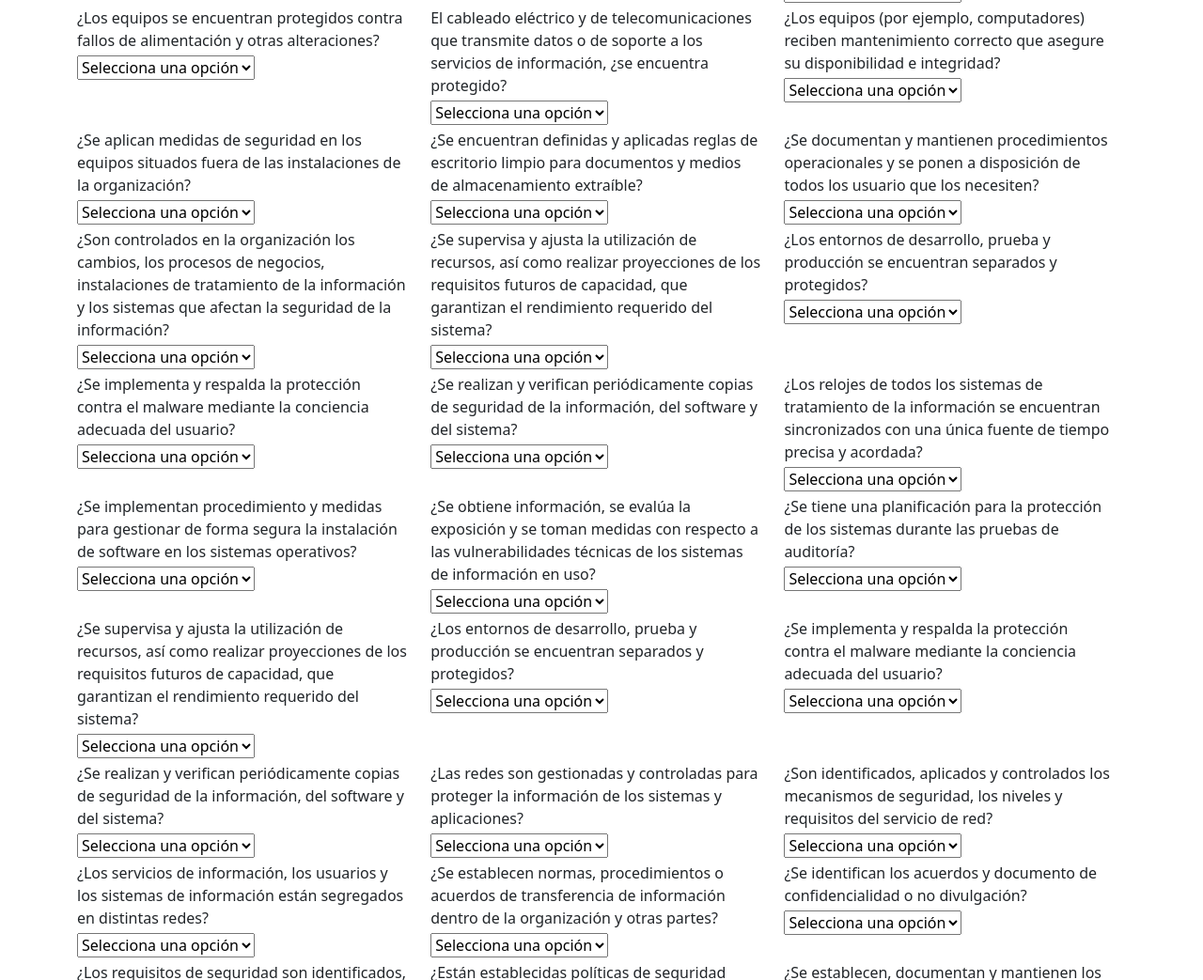
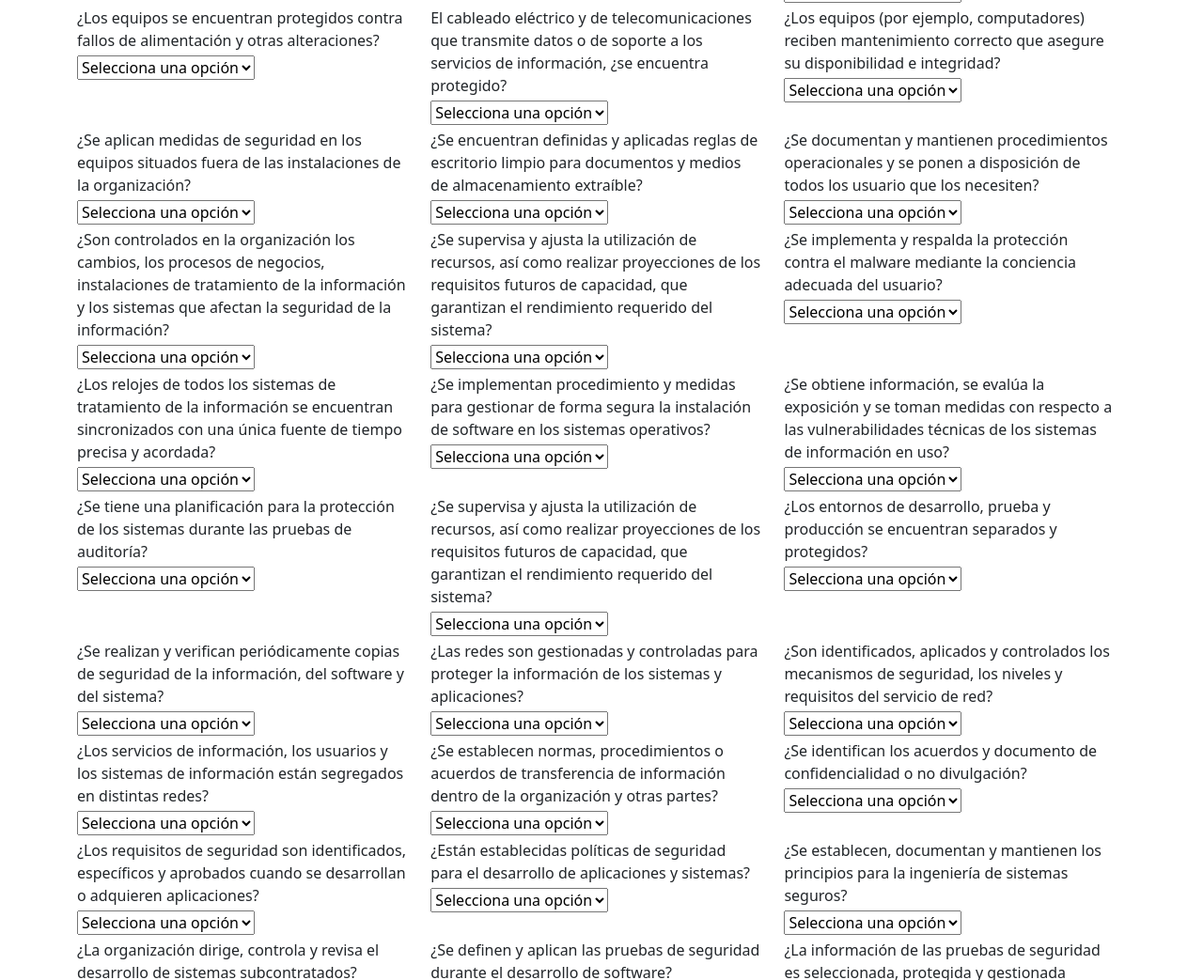
Before and after one commit to Project-tesis/Matriz-de-riesgo, a website: page index.html in a window 1280 px wide. Shown: the part 1421-2464 px from the top of the page at 94% size. Drawn offline with nearby package versions, Linux system fonts and the light colour scheme.

Commit message:
update repeated questions

```diff
--- a/index.html
+++ b/index.html
@@ -455,27 +455,7 @@
   </div>
 
   <div class="column">
-    <label class="my-1 mr-2">¿Los entornos de desarrollo, prueba y producción se encuentran separados y protegidos?</label>
-    <select class="custom-select custom-select-sm">
-      <option selected disabled value="">Selecciona una opción</option>
-      <option value="1">Si</option>
-      <option value="10">No</option>
-      <option value="0">No aplica</option>
-    </select>
-  </div>
-
-  <div class="column">
     <label class="my-1 mr-2">¿Se implementa y respalda la protección contra el malware mediante la conciencia adecuada del usuario?</label>
-    <select class="custom-select custom-select-sm">
-      <option selected disabled value="">Selecciona una opción</option>
-      <option value="1">Si</option>
-      <option value="10">No</option>
-      <option value="0">No aplica</option>
-    </select>
-  </div>
-
-  <div class="column">
-    <label class="my-1 mr-2">¿Se realizan y verifican periódicamente copias de seguridad de la información, del software y del sistema?</label>
     <select class="custom-select custom-select-sm">
       <option selected disabled value="">Selecciona una opción</option>
       <option value="1">Si</option>
@@ -536,16 +516,6 @@
 
   <div class="column">
     <label class="my-1 mr-2">¿Los entornos de desarrollo, prueba y producción se encuentran separados y protegidos?</label>
-    <select class="custom-select custom-select-sm">
-      <option selected disabled value="">Selecciona una opción</option>
-      <option value="1">Si</option>
-      <option value="10">No</option>
-      <option value="0">No aplica</option>
-    </select>
-  </div>
-
-  <div class="column">
-    <label class="my-1 mr-2">¿Se implementa y respalda la protección contra el malware mediante la conciencia adecuada del usuario?</label>
     <select class="custom-select custom-select-sm">
       <option selected disabled value="">Selecciona una opción</option>
       <option value="1">Si</option>
```
